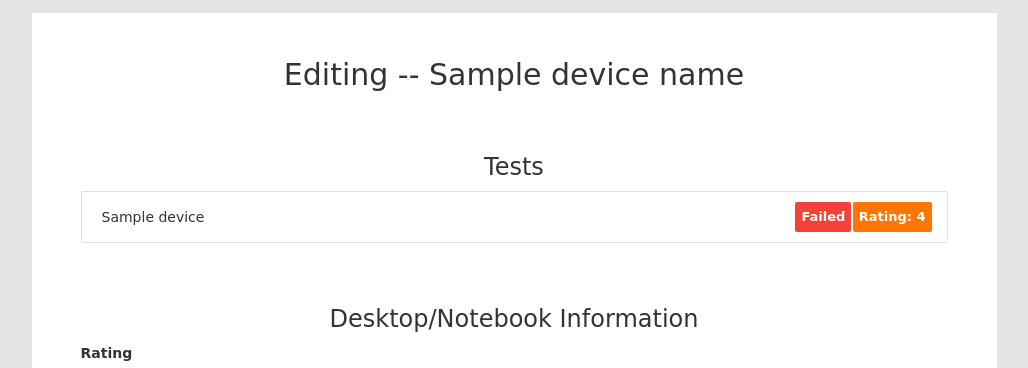
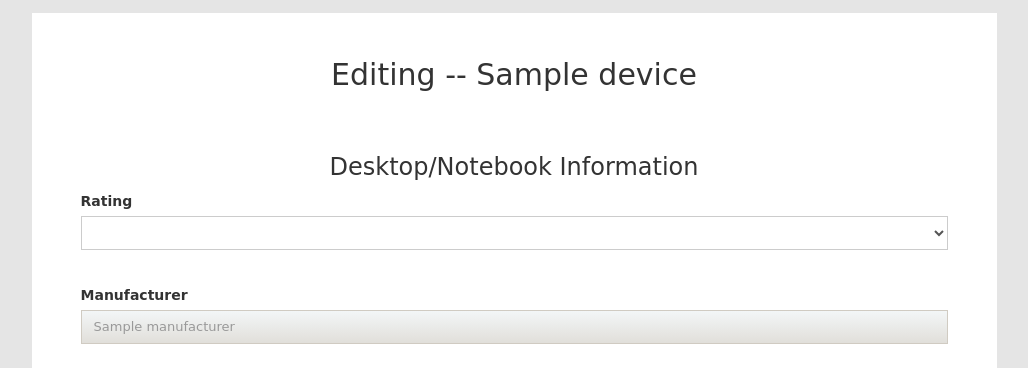
Before and after one commit to DarkmatterVale/Haiku-Configuration-Repo, a Django app: template hello/templates/edit_device.html in a window 1280 px wide. Shown: the part 51-419 px from the top of the page, without its empty margins (126-1154 px from the left). Run offline with Django 3.2, Linux system fonts and the light colour scheme; the template is opened without the code that fills it: most values are stand-ins (such as "Sample title", 1, 10 or a date in 2020); lists and menus that the app fills with data are empty; some libraries are stand-ins or nearby versions.

Commit message:
Fix device editing page

```diff
--- a/hello/templates/edit_device.html
+++ b/hello/templates/edit_device.html
@@ -58,19 +58,7 @@
                 {% endif %}
             </div>
       <div class="pad-item-list center-list-item row">
-        <h2 class="text-center">Editing -- {{ device_name }}</h2>
-        <h3 class="text-center padtop-5">Tests</h3>
-
-        <div class="collection">
-          <p class="collection-item">{{ device.name }}
-            {% if device.is_working == "Passed" %}
-              <span class="new badge green"><b>Passed</b></span>
-            {% else %}
-              <span class="new badge red"><b>Failed</b></span>
-            {% endif %}
-            <span class="new rating-badge orange"><b>Rating: {{ device.rating }}</b></span>
-          </a>
-        </div>
+        <h2 class="text-center">Editing -- {{ device.name }}</h2>
 
         <form class="col s12" action="{% url 'saveDevice' device.id %}" method="post">
           {% csrf_token %}
```
